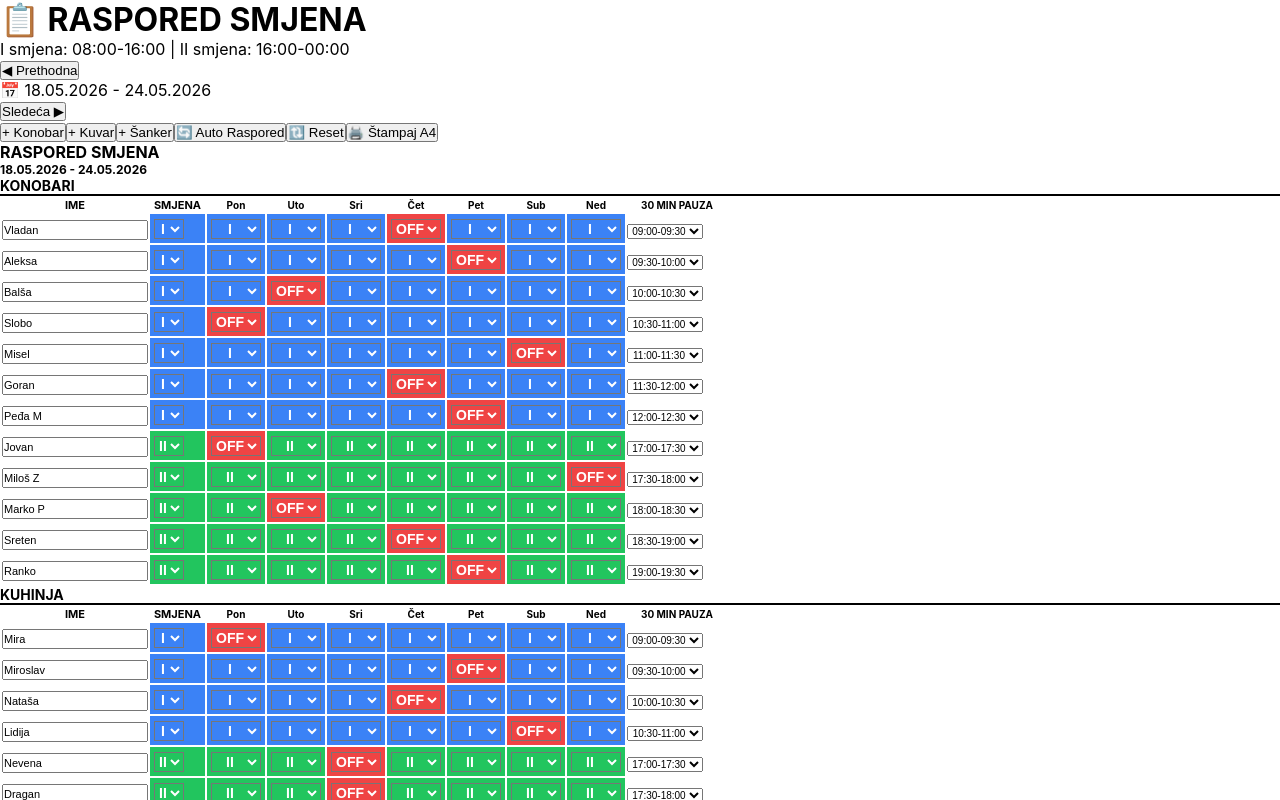
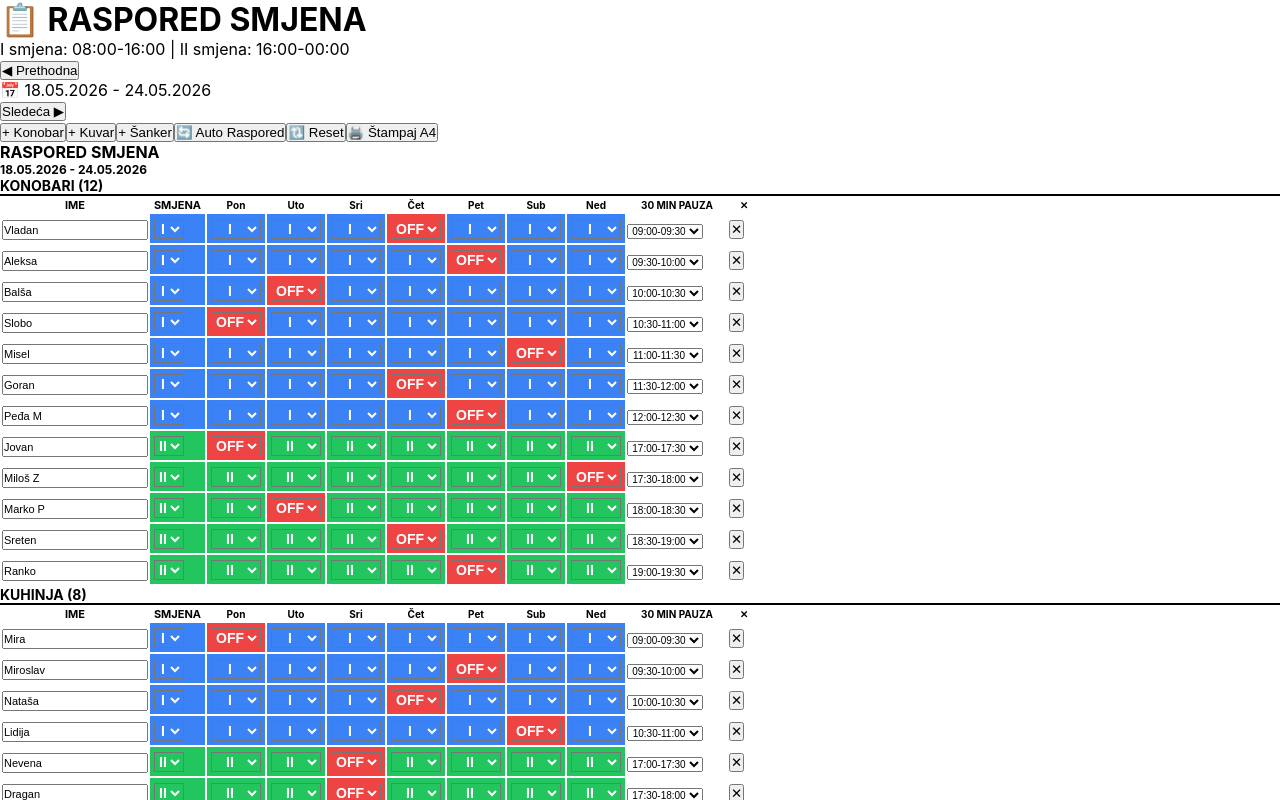
Before and after one commit to babaluu2025/raspored-smjena, a React (Vite) app: page / in a window 1280 px wide. Shown: the top 800 px of the page. Built offline with nearby package versions, Linux system fonts and the light colour scheme.

Commit message:
Update RasporedApp.jsx

```diff
--- a/src/components/RasporedApp.jsx
+++ b/src/components/RasporedApp.jsx
@@ -1,12 +1,14 @@
 import { useState, useEffect, useCallback } from 'react'
 
+// ------------------------------------------------------------
+//  KONSTANTE
+// ------------------------------------------------------------
 const DANI = [
   "Ponedeljak", "Utorak", "Srijeda", "Četvrtak",
   "Petak", "Subota", "Nedelja"
 ];
 
 const SMJENE = ["I", "II", "OFF"];
-const SEKTORI = ["KONOBARI", "KUHINJA", "ŠANK"];
 
 const PAUZE_PRVA = [
   "09:00-09:30", "09:30-10:00", "10:00-10:30",
@@ -57,6 +59,9 @@ const POCETNI_PODACI = {
   ]
 };
 
+// ------------------------------------------------------------
+//  POMOĆNE FUNKCIJE
+// ------------------------------------------------------------
 function getWeekDates(offset = 0) {
   const now = new Date();
   const day = now.getDay() || 7;
@@ -72,9 +77,10 @@ function getWeekDates(offset = 0) {
 const seedShuffle = (array, seed) => {
   const shuffled = [...array];
   let m = shuffled.length;
+  let s = seed;
   const pseudoRandom = () => {
-    seed = (seed * 1103515245 + 12345) & 0x7fffffff;
-    return seed / 0x7fffffff;
+    s = (s * 1103515245 + 12345) & 0x7fffffff;
+    return s / 0x7fffffff;
   };
   while (m) {
     const i = Math.floor(pseudoRandom() * m--);
@@ -83,12 +89,42 @@ const seedShuffle = (array, seed) => {
   return shuffled;
 };
 
-const SektorTabela = ({ sektor, radnici, naslov, onAzurirajIme, onAzurirajSmjenu, onAzurirajDan, onAzurirajPauzu }) => {
+/**
+ * MAGIČNA FUNKCIJA - Pravi savršeno izbalansiranu listu slobodnih dana
+ * Garantuje da je razlika između dana max 1
+ */
+const napraviBalansiranuListu = (ukupnoRadnika, seed) => {
+  if (ukupnoRadnika === 0) return [];
+
+  const osnovno = Math.floor(ukupnoRadnika / 7);
+  const ostatak = ukupnoRadnika % 7;
+
+  // Pravimo idealan šablon
+  let lista = [];
+  for (let dan = 0; dan < 7; dan++) {
+    const broj = osnovno + (dan < ostatak ? 1 : 0);
+    for (let i = 0; i < broj; i++) {
+      lista.push(dan);
+    }
+  }
+
+  // Rotiramo da ne bude uvek isti dani sa viškom
+  const rotacija = seed % 7;
+  lista = lista.map(d => (d + rotacija) % 7);
+
+  // Mešamo
+  return seedShuffle(lista, seed * 31 + 17);
+};
+
+// ------------------------------------------------------------
+//  KOMPONENTA ZA TABELU
+// ------------------------------------------------------------
+const SektorTabela = ({ sektor, radnici, naslov, onAzurirajIme, onAzurirajSmjenu, onAzurirajDan, onAzurirajPauzu, onObrisi }) => {
   return (
     <div className="mb-3 print:mb-2">
       <h2 className="text-sm font-bold mb-1 pb-1 text-center uppercase tracking-wider"
           style={{ borderBottom: '2px solid black', fontSize: '14px', fontWeight: 'bold' }}>
-        {naslov}
+        {naslov} ({radnici.length})
       </h2>
       <div className="overflow-x-auto -mx-1 px-1">
         <table className="w-full border-collapse text-xs">
@@ -104,6 +140,8 @@ const SektorTabela = ({ sektor, radnici, naslov, onAzurirajIme, onAzurirajSmjenu
               ))}
               <th className="border border-black bg-yellow-200 p-1.5 text-center font-bold"
                   style={{ fontSize: '10px', minWidth: '100px' }}>30 MIN PAUZA</th>
+              <th className="border border-black bg-gray-200 p-1.5 text-center font-bold no-print"
+                  style={{ fontSize: '10px', width: '30px' }}>✕</th>
             </tr>
           </thead>
           <tbody>
@@ -165,6 +203,9 @@ const SektorTabela = ({ sektor, radnici, naslov, onAzurirajIme, onAzurirajSmjenu
                     ))}
                   </select>
                 </td>
+                <td className="border border-black p-1 text-center no-print">
+                  <button onClick={() => onObrisi(sektor, index)} className="text-red-500 hover:text-red-700 font-bold">✕</button>
+                </td>
               </tr>
             ))}
           </tbody>
@@ -174,6 +215,9 @@ const SektorTabela = ({ sektor, radnici, naslov, onAzurirajIme, onAzurirajSmjenu
   );
 };
 
+// ------------------------------------------------------------
+//  GLAVNA APLIKACIJA
+// ------------------------------------------------------------
 export default function RasporedApp() {
   const [podaci, setPodaci] = useState(() => {
     const saved = localStorage.getItem('rasporedPodaci');
@@ -202,6 +246,8 @@ export default function RasporedApp() {
       return { ...radnik, raspored };
     });
   }, []);
+
+  // =========== HANDLERI ===========
 
   const azurirajIme = useCallback((sektor, index, ime) => {
     setPodaci(prev => {
@@ -249,20 +295,54 @@ export default function RasporedApp() {
     });
   }, []);
 
+  // =========== DODAVANJE RADNIKA SA PAMETNOM LOGIKOM ===========
   const dodajRadnika = (sektor) => {
     setPodaci(prev => {
       const novi = { ...prev };
       novi[sektor] = [...novi[sektor]];
       const radnici = novi[sektor];
+      const ukupno = radnici.length + 1; // +1 jer dodajemo novog
+
+      // 1. Balansiramo smene - dodajemo tamo gde ima manje
       const prva = radnici.filter(r => r.smjena === "I").length;
       const druga = radnici.filter(r => r.smjena === "II").length;
       const smjena = prva <= druga ? "I" : "II";
+
+      // 2. Dodeljujemo pauzu
       const pauza = smjena === "I"
         ? PAUZE_PRVA[prva % PAUZE_PRVA.length]
         : PAUZE_DRUGA[druga % PAUZE_DRUGA.length];
-      const brojPoDanu = DANI.map((_, i) => radnici.filter(r => r.slobodniDan === i).length);
-      const minDan = brojPoDanu.indexOf(Math.min(...brojPoDanu));
-      radnici.push({ ime: "", smjena, pauza, slobodniDan: minDan });
+
+      // 3. PRONALAZIMO NAJBOLJI SLOBODAN DAN
+      //    Koristimo istu logiku kao auto raspored - balansiramo!
+      const brojPoDanu = new Array(7).fill(0);
+      radnici.forEach(r => brojPoDanu[r.slobodniDan]++);
+
+      // Idealno bi bilo da svaki dan ima isti broj
+      const idealno = Math.floor(ukupno / 7);
+      const ostatak = ukupno % 7;
+
+      // Tražimo dan koji najviše odstupa od idealnog (ima premalo slobodnih)
+      let najboljiDan = 0;
+      let najmanjiBroj = Infinity;
+
+      for (let dan = 0; dan < 7; dan++) {
+        const idealnoZaOvajDan = idealno + (dan < ostatak ? 1 : 0);
+        const trenutno = brojPoDanu[dan];
+
+        // Ako ovaj dan ima manje od idealnog - to je kandidat
+        if (trenutno < idealnoZaOvajDan && trenutno < najmanjiBroj) {
+          najmanjiBroj = trenutno;
+          najboljiDan = dan;
+        }
+      }
+
+      // Ako nismo našli (svi dani već imaju idealno), uzimamo dan sa najmanje
+      if (najmanjiBroj === Infinity) {
+        najboljiDan = brojPoDanu.indexOf(Math.min(...brojPoDanu));
+      }
+
+      radnici.push({ ime: "", smjena, pauza, slobodniDan: najboljiDan });
       return novi;
     });
   };
@@ -277,100 +357,45 @@ export default function RasporedApp() {
     }
   };
 
+  // =========== AUTO RASPORED - SAVRŠEN BALANS ===========
   const autoRasporedi = () => {
     setPodaci(prev => {
       const novi = { ...prev };
 
-    Object.keys(novi).forEach((sektor) => {
+      Object.keys(novi).forEach((sektor, sektorIndex) => {
         const radnici = [...novi[sektor]];
         const ukupno = radnici.length;
 
         if (ukupno === 0) return;
 
-      // ======================================================
-      //  KORAK 1: Pravimo šablon za CEO SEKTOR
-      //  Cilj: Svih 7 dana mora biti pokriveno što ravnomernije
-      // ======================================================
+        // Kreiramo savršeno balansiranu listu dana
+        const seed = weekOffset * 100 + sektorIndex * 13 + Math.floor(Date.now() / 86400000);
+        const listaDana = napraviBalansiranuListu(ukupno, seed);
 
-      // Računamo koliko radnika po danu (idealno)
-      const idealnoPoDanu = ukupno / 7;
+        // Ispis za proveru
+        const brojPoDanu = new Array(7).fill(0);
+        listaDana.forEach(d => brojPoDanu[d]++);
+        console.log(`✅ ${sektor} (${ukupno}):`, DANI.map((d, i) => `${d.substring(0,3)}:${brojPoDanu[i]}`).join(' | '));
 
-      // Pravimo niz dana za sve radnike
-      let sviDani = [];
+        // Dodeljujemo radnicima
+        const noviRadnici = radnici.map((radnik, index) => {
+          let dan = listaDana[index];
 
-      // Prvo dodeljujemo svaki dan bar 1 (ako ima 7+ radnika)
-      if (ukupno >= 7) {
-        // Svaki dan dobija bar 1 slobodnog
-        for (let dan = 0; dan < 7; dan++) {
-          sviDani.push(dan);
-        }
-
-        // Ostatak ravnomerno raspoređujemo
-        const ostatak = ukupno - 7;
-        for (let i = 0; i < ostatak; i++) {
-          // Dodajemo dan koji trenutno ima najmanje slobodnih
-          const brojPoDanu = new Array(7).fill(0);
-          sviDani.forEach(d => brojPoDanu[d]++);
-          const minBroj = Math.min(...brojPoDanu);
-          const danSaNajmanje = brojPoDanu.indexOf(minBroj);
-          sviDani.push(danSaNajmanje);
-        }
-      } else {
-        // Manje od 7 radnika - biramo dane sa ravnomernim razmakom
-        // npr. 6 radnika = dani 0,1,2,3,4,5 (nedelja prazna)
-        //      5 radnika = dani 0,1,2,4,5 (sreda i subota prazne)
-        //      3 radnika = dani 0,2,4 (razmak 2)
-
-        const korak = 7 / ukupno;
-        for (let i = 0; i < ukupno; i++) {
-          const dan = Math.floor(i * korak);
-          sviDani.push(dan % 7);
-        }
-
-        // Rotiramo za random offset da ne bude uvek isto
-        const offset = Math.floor(Math.random() * 7);
-        sviDani = sviDani.map(d => (d + offset) % 7);
-      }
-
-      // Mešamo dane
-      sviDani = seedShuffle(sviDani, Math.floor(Math.random() * 1000));
-
-      // ======================================================
-      //  KORAK 2: Dodeljujemo dane radnicima
-      //  Prvo I smena, pa II smena
-      // ======================================================
-
-      const prvaSmena = radnici.filter(r => r.smjena === "I");
-      const drugaSmena = radnici.filter(r => r.smjena === "II");
-
-      let indexDana = 0;
-
-      // Dodeljujemo I smeni
-      const prvaSaDanima = prvaSmena.map((radnik) => {
-        let dan = sviDani[indexDana];
+          // Ako je isti dan kao prošle nedelje - pomeri
           if (radnik.slobodniDan === dan && ukupno > 1) {
             dan = (dan + 1) % 7;
           }
-        indexDana++;
+
           return { ...radnik, slobodniDan: dan };
         });
 
-      // Dodeljujemo II smeni
-      const drugaSaDanima = drugaSmena.map((radnik) => {
-        let dan = sviDani[indexDana];
-        if (radnik.slobodniDan === dan && ukupno > 1) {
-          dan = (dan + 1) % 7;
-        }
-        indexDana++;
-        return { ...radnik, slobodniDan: dan };
-      });
-
-      novi[sektor] = [...prvaSaDanima, ...drugaSaDanima];
+        novi[sektor] = noviRadnici;
       });
 
       return novi;
     });
   };
+
   const resetujPodatke = () => {
     if (window.confirm("Resetovati SVE podatke na početne?")) {
       localStorage.removeItem('rasporedPodaci');
@@ -384,6 +409,7 @@ export default function RasporedApp() {
   const kuhinjaRaspored = generisiRaspored(podaci.KUHINJA);
   const sankRaspored = generisiRaspored(podaci.ŠANK);
 
+  // =========== RENDER ===========
   return (
     <div className="min-h-screen bg-gray-100 print:bg-white">
       <style>{`
@@ -432,15 +458,15 @@ export default function RasporedApp() {
 
           <SektorTabela sektor="KONOBARI" radnici={konobariRaspored} naslov="KONOBARI"
             onAzurirajIme={azurirajIme} onAzurirajSmjenu={azurirajSmjenu}
-            onAzurirajDan={azurirajDan} onAzurirajPauzu={azurirajPauzu} />
+            onAzurirajDan={azurirajDan} onAzurirajPauzu={azurirajPauzu} onObrisi={obrisiRadnika} />
 
           <SektorTabela sektor="KUHINJA" radnici={kuhinjaRaspored} naslov="KUHINJA"
             onAzurirajIme={azurirajIme} onAzurirajSmjenu={azurirajSmjenu}
-            onAzurirajDan={azurirajDan} onAzurirajPauzu={azurirajPauzu} />
+            onAzurirajDan={azurirajDan} onAzurirajPauzu={azurirajPauzu} onObrisi={obrisiRadnika} />
 
           <SektorTabela sektor="ŠANK" radnici={sankRaspored} naslov="ŠANK"
             onAzurirajIme={azurirajIme} onAzurirajSmjenu={azurirajSmjenu}
-            onAzurirajDan={azurirajDan} onAzurirajPauzu={azurirajPauzu} />
+            onAzurirajDan={azurirajDan} onAzurirajPauzu={azurirajPauzu} onObrisi={obrisiRadnika} />
 
           <div className="hidden print:block mt-2 pt-1 border-t border-black text-xs font-bold">
             I = Prva smjena &nbsp;&nbsp;|&nbsp;&nbsp; II = Druga smjena &nbsp;&nbsp;|&nbsp;&nbsp; OFF = Slobodan dan
@@ -456,7 +482,6 @@ export default function RasporedApp() {
             <div><span className="inline-block w-4 h-4 mr-2" style={{backgroundColor: '#22C55E', border: '1px solid black'}}></span><strong>II</strong> = Druga smjena (16:00-00:00)</div>
             <div><span className="inline-block w-4 h-4 mr-2" style={{backgroundColor: '#EF4444', border: '1px solid black'}}></span><strong>OFF</strong> = Slobodan dan</div>
           </div>
-          <p className="mt-2 text-xs text-gray-500">💾 Podaci se automatski čuvaju | 📱 Možeš instalirati kao aplikaciju | 🔄 Auto Raspored - svi dani ravnomerno</p>
         </div>
       </div>
     </div>
```
Lines whose indentation alone changed are shown as unchanged.
